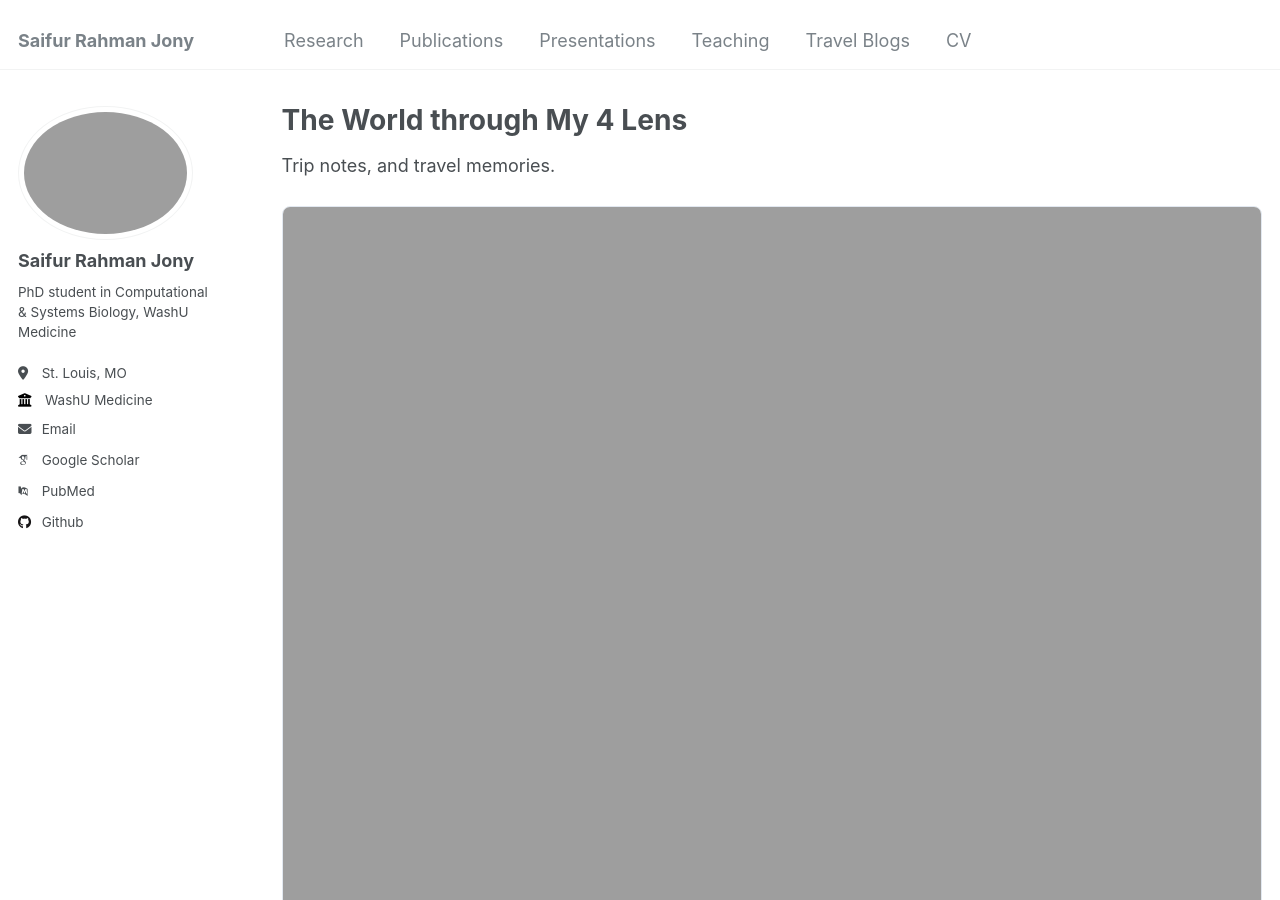
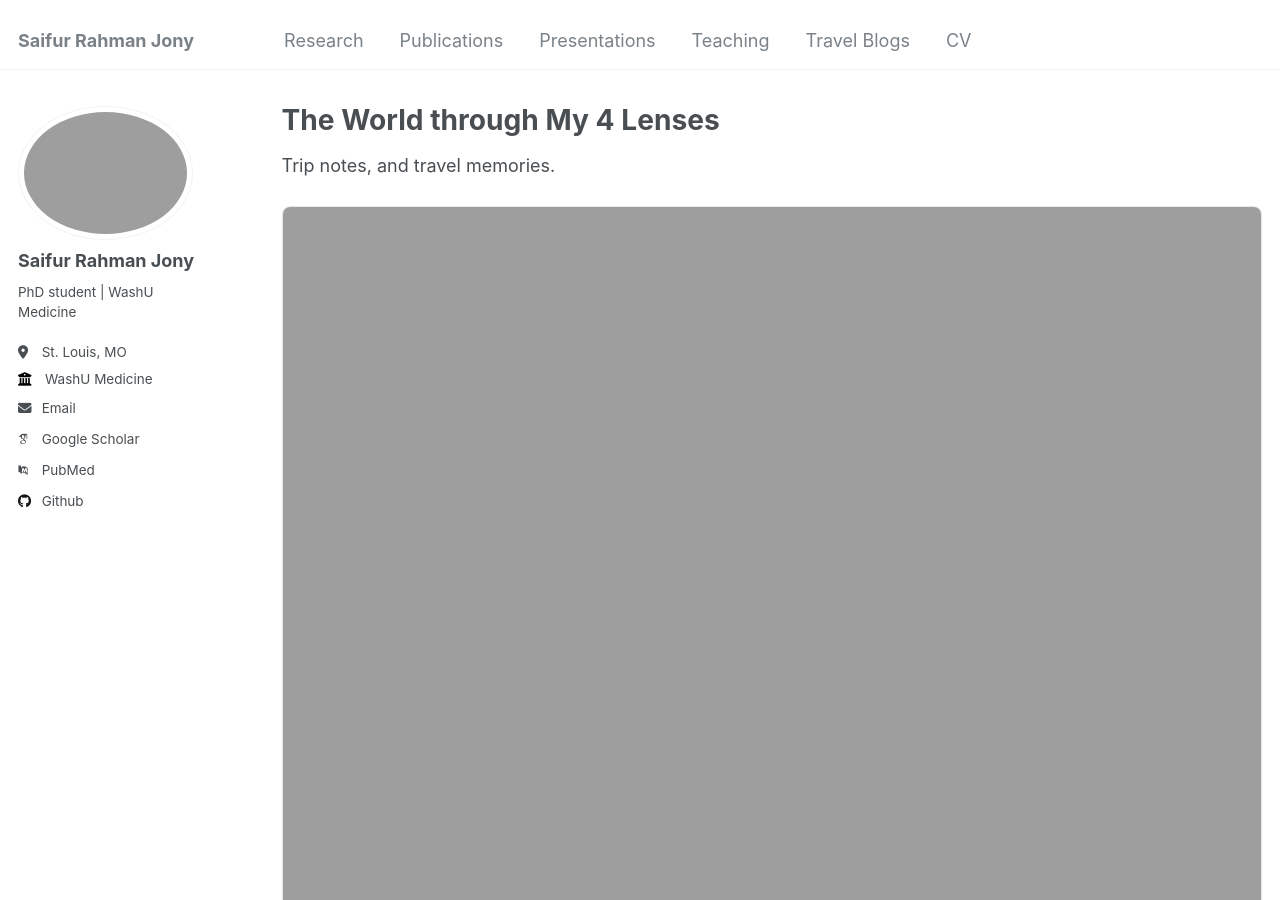
Before and after one commit to Srj/srj.github.io, a Jekyll site: the page built from _pages/travel.html, in a window 1280 px wide and 900 px high. Built offline with Jekyll 4.4.1, drawn with Linux system fonts in a browser that asks for light colours; some web fonts are replaced.

Commit message:
First Draft

```diff
--- a/_config.yml
+++ b/_config.yml
@@ -24,7 +24,7 @@ author:
   avatar           : "profile.jpg"
   name             : "Saifur Rahman Jony"
   pronouns         : # example: "she/her"
-  bio              : "PhD student in Computational & Systems Biology, WashU Medicine"
+  bio              : "PhD student | WashU Medicine"
   location         : "St. Louis, MO"
   employer         : "WashU Medicine"
   uri              : # URL
--- a/_pages/travel.html
+++ b/_pages/travel.html
@@ -1,6 +1,6 @@
 ---
 layout: archive
-title: "The World through My 4 Lens"
+title: "The World through My 4 Lenses"
 permalink: /travel/
 author_profile: true
 ---
```
Also changed, not shown: 1 other file.
